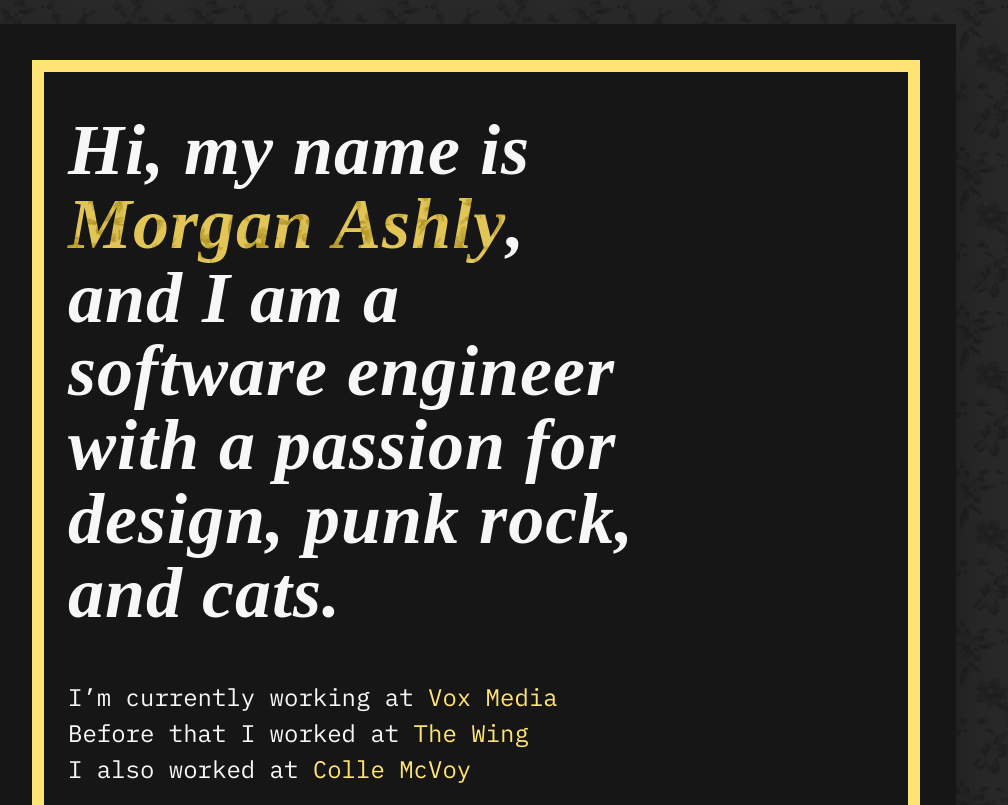
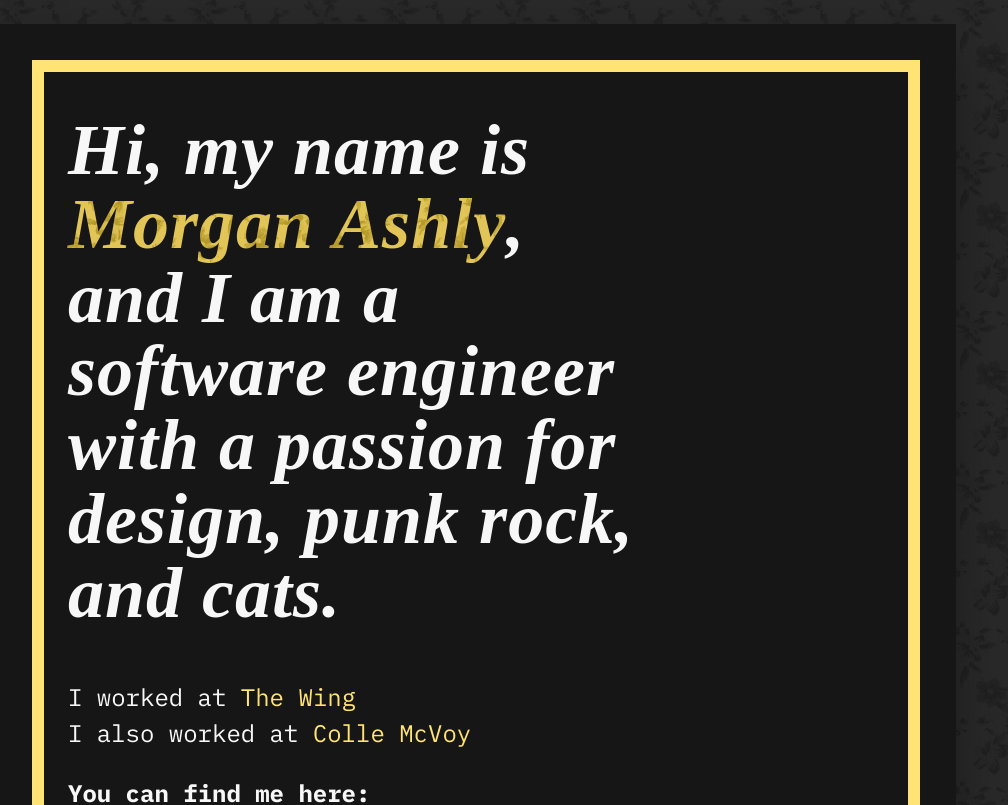
Before and after one commit to thedoomshine/thedoomshine.com, a Vue app: page / in a window 1280 px wide. Shown: the top 805 px of the page, without its empty margins (164-1172 px from the left). Built offline with nearby package versions, Linux system fonts and the light colour scheme; a web font is replaced by a local one.

Commit message:
rollback

```diff
--- a/src/App.vue
+++ b/src/App.vue
@@ -9,8 +9,7 @@
         </h1>
 
         <div class="page-info">
-          <p>I&rsquo;m currently working at <styled-link href="https://www.voxmedia.com/a/vm">Vox Media</styled-link></p>
-          <p>Before that I worked at <styled-link href="https://the-wing.com">The Wing</styled-link></p>
+          <p>I worked at <styled-link href="https://the-wing.com">The Wing</styled-link></p>
           <p>I also worked at <styled-link href="https://collemcvoy.com">Colle McVoy</styled-link></p>
         </div>
 
```
